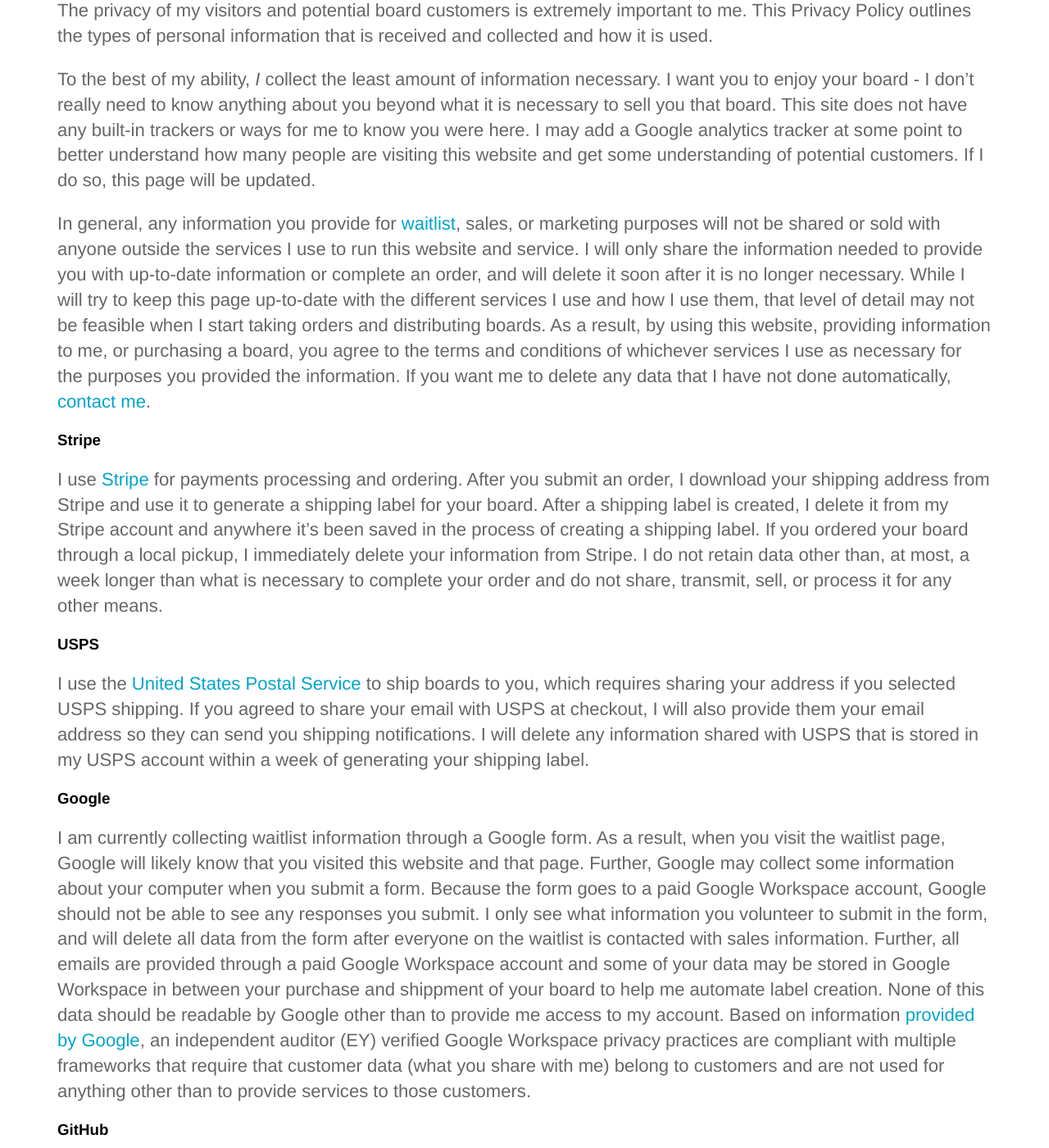
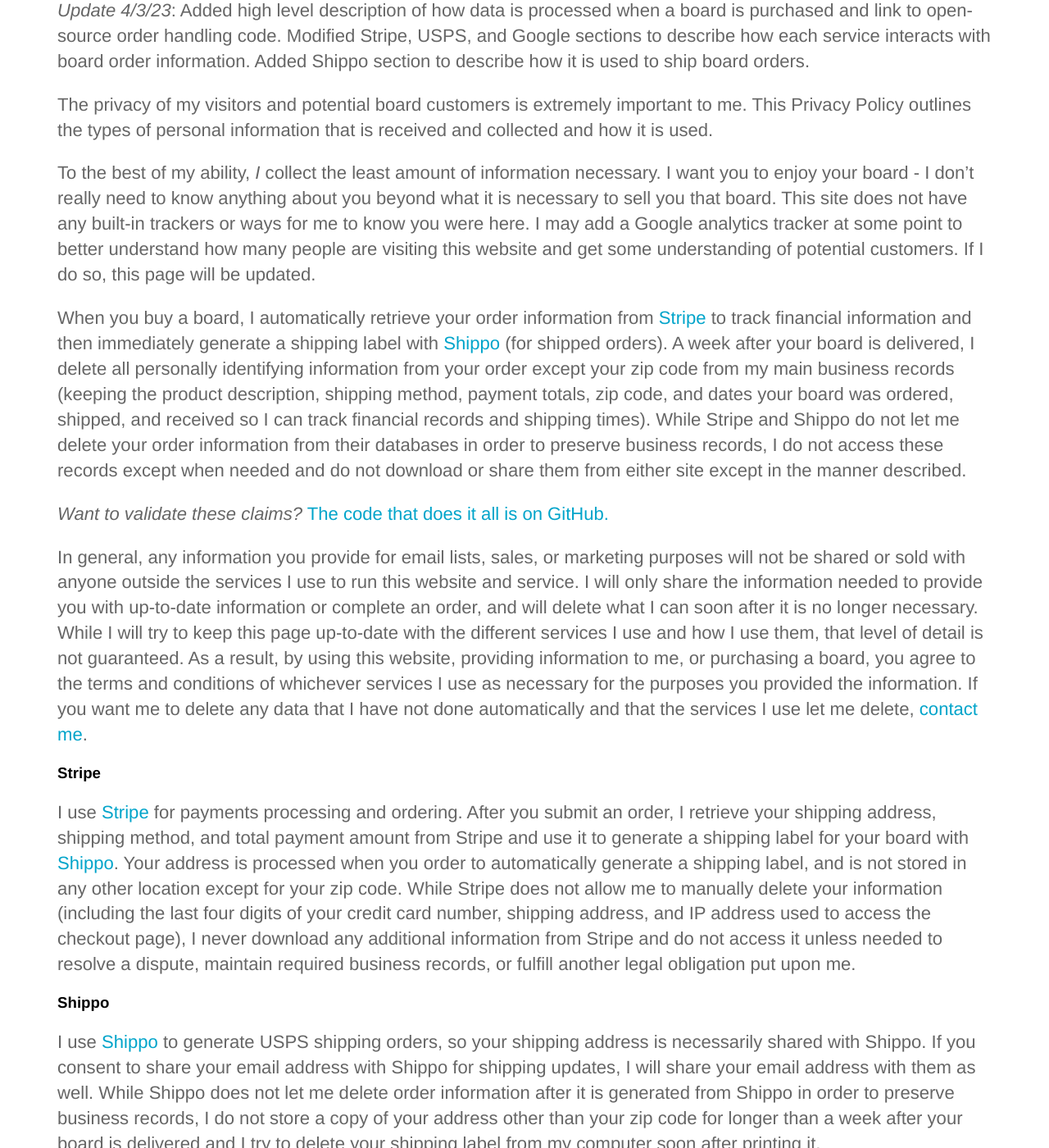
Before and after one commit to LArkema/dctransistor_website, a Jekyll site: the page built from terms-and-privacy.md, in a window 1280 px wide and 1400 px high, scrolled down 1780 px. Shown: the whole window at 82% size. Built offline with Jekyll 4.4.1, drawn with Linux system fonts in a browser that asks for light colours; some of the changed text lies outside the part shown.

Commit message:
4/3/2023 Privacy Policy Update

```diff
--- a/terms-and-privacy.md
+++ b/terms-and-privacy.md
@@ -27,20 +27,33 @@
 The WMATA Metrorail System Map is (C) 2019 Washington Metropolitan Area Transit Authority ( (C) 2022 for map showing silver line extension and potomac yard station), and I make no claims on the original system map. The derived translation of the map onto programmable circuit board (PCB) with light-emitting-diode (LED) station displays is (C) Logan Arkema 2022.
 
 # Privacy Policy
+*Update 4/3/23*: Added high level description of how data is processed when a board is purchased and link to open-source order handling code. Modified Stripe, USPS, and Google sections to describe how each service interacts with board order information. Added Shippo section to describe how it is used to ship board orders.
+
 The privacy of my visitors and potential board customers is extremely important to me. This Privacy Policy outlines the types of personal information that is received and collected and how it is used.
 
 To the best of my ability, *I* collect the least amount of information necessary. I want you to enjoy your board - I don't really need to know anything about you beyond what it is necessary to sell you that board. This site does not have any built-in trackers or ways for me to know you were here. I may add a Google analytics tracker at some point to better understand how many people are visiting this website and get some understanding of potential customers. If I do so, this page will be updated.
 
-In general, any information you provide for [waitlist](/waitlist), sales, or marketing purposes will not be shared or sold with anyone outside the services I use to run this website and service. I will only share the information needed to provide you with up-to-date information or complete an order, and will delete it soon after it is no longer necessary. While I will try to keep this page up-to-date with the different services I use and how I use them, that level of detail may not be feasible when I start taking orders and distributing boards. As a result, by using this website, providing information to me, or purchasing a board, you agree to the terms and conditions of whichever services I use as necessary for the purposes you provided the information. If you want me to delete any data that I have not done automatically, [contact me](/contact/).
+When you buy a board, I automatically retrieve your order information from [Stripe](#stripe) to track financial information and then immediately generate a shipping label with [Shippo](#shippo) (for shipped orders). A week after your board is delivered, I delete all personally identifying information from your order except your zip code from my main business records (keeping the product description, shipping method, payment totals, zip code, and dates your board was ordered, shipped, and received so I can track financial records and shipping times). While Stripe and Shippo do not let me delete your order information from their databases in order to preserve business records, I do not access these records except when needed and do not download or share them from either site except in the manner described.
+
+*Want to validate these claims?* [The code that does it all is on GitHub.](https://github.com/LArkema/dctransistor-project/blob/main/business_logic/order_handling.js)
+
+In general, any information you provide for email lists, sales, or marketing purposes will not be shared or sold with anyone outside the services I use to run this website and service. I will only share the information needed to provide you with up-to-date information or complete an order, and will delete what I can soon after it is no longer necessary. While I will try to keep this page up-to-date with the different services I use and how I use them, that level of detail is not guaranteed. As a result, by using this website, providing information to me, or purchasing a board, you agree to the terms and conditions of whichever services I use as necessary for the purposes you provided the information. If you want me to delete any data that I have not done automatically and that the services I use let me delete, [contact me](/contact/).
 
 ### Stripe
-I use [Stripe](https://stripe.com/privacy) for payments processing and ordering. After you submit an order, I download your shipping address from Stripe and use it to generate a shipping label for your board. After a shipping label is created, I delete it from my Stripe account and anywhere it's been saved in the process of creating a shipping label. If you ordered your board through a local pickup, I immediately delete your information from Stripe. I do not retain data other than, at most, a week longer than what is necessary to complete your order and do not share, transmit, sell, or process it for any other means.
+I use [Stripe](https://stripe.com/privacy) for payments processing and ordering. After you submit an order, I retrieve your shipping address, shipping method, and total payment amount from Stripe and use it to generate a shipping label for your board with [Shippo](#shippo). Your address is processed when you order to automatically generate a shipping label, and is not stored in any other location except for your zip code. While Stripe does not allow me to manually delete your information (including the last four digits of your credit card number, shipping address, and IP address used to access the checkout page), I never download any additional information from Stripe and do not access it unless needed to resolve a dispute, maintain required business records, or fulfill another legal obligation put upon me.
+
+### Shippo
+I use [Shippo](https://goshippo.com/privacy/) to generate USPS shipping orders, so your shipping address is necessarily shared with Shippo. If you consent to share your email address with Shippo for shipping updates, I will share your email address with them as well. While Shippo does not let me delete order information after it is generated from Shippo in order to preserve business records, I do not store a copy of your address other than your zip code for longer than a week after your board is delivered and I try to delete your shipping label from my computer soon after printing it.
 
 ### USPS
-I use the [United States Postal Service](https://about.usps.com/who/legal/privacy-policy/full-privacy-policy.htm) to ship boards to you, which requires sharing your address if you selected USPS shipping. If you agreed to share your email with USPS at checkout, I will also provide them your email address so they can send you shipping notifications. I will delete any information shared with USPS that is stored in my USPS account within a week of generating your shipping label.
+I use the [United States Postal Service](https://about.usps.com/who/legal/privacy-policy/full-privacy-policy.htm) to ship boards to you. When I generate a shipping label with [Shippo](#shippo), your shipping address will necessarily be shared with USPS. If you consent to share your email address with Shippo for shipping updates, they may also share your email address with USPS.
 
 ### Google
-I am currently collecting waitlist information through a Google form. As a result, when you visit the waitlist page, Google will likely know that you visited this website and that page. Further, Google may collect some information about your computer when you submit a form. Because the form goes to a paid Google Workspace account, Google should not be able to see any responses you submit. I only see what information you volunteer to submit in the form, and will delete all data from the form after everyone on the waitlist is contacted with sales information. Further, all emails are provided through a paid Google Workspace account and some of your data may be stored in Google Workspace in between your purchase and shippment of your board to help me automate label creation. None of this data should be readable by Google other than to provide me access to my account. Based on information [provided by Google](https://workspace.google.com/security/?secure-by-design_activeEl=data-centers), an independent auditor (EY) verified Google Workspace privacy practices are compliant with multiple frameworks that require that customer data (what you share with me) belong to customers and are not used for anything other than to provide services to those customers.
+I use Google Workspaces to manage the basic business side of DCTransistor (i.e. email, spreadsheets, and forms). When you submit an order, I use Google Workspaces to download your transaction details (product description, order total, shipment method, shipping address, and other Stripe-generated order data) from Stripe and to immediately generate a shipping label with Shippo for non-local pickup orders. I do not store any address information except for your zip code in Google Workspaces. Approximately a week after your board is delivered, Google Workspace automatically deletes any potentially personally-identifying information from your order and only preserves the product description, shipping method, payment amounts, zip code, and dates your board was ordered, shipped, and received to help me manage financial records and delivery times among different delivery methods.
+
+I may also use Google forms to manage email lists and waitlists (as I did with the preorder waitlist). As a result, when you visit a page with an embedded Google form, Google will likely know that you visited this website and that page. Further, Google may collect some information about your computer when you submit a form. Because the form goes to a paid Google Workspace account, Google should not be able to see any responses you submit. I only see what information you volunteer to submit in the form, and will delete all data from the form after everyone on the waitlist is contacted with sales information.
+
+Further, all emails are provided through a paid Google Workspace account. None of this data should be readable by Google other than to provide me access to my account. Based on information [provided by Google](https://workspace.google.com/security/?secure-by-design_activeEl=data-centers), an independent auditor (EY) verified Google Workspace privacy practices are compliant with multiple frameworks that require that customer data (what you share with me) belong to customers and are not used for anything other than to provide services to those customers.
 
 ### GitHub
 This site is hosted on GitHub pages. As result, GitHub (owned by Microsoft) can view, and likely logs, information about your traffic to this site. This information generally includes:
```
